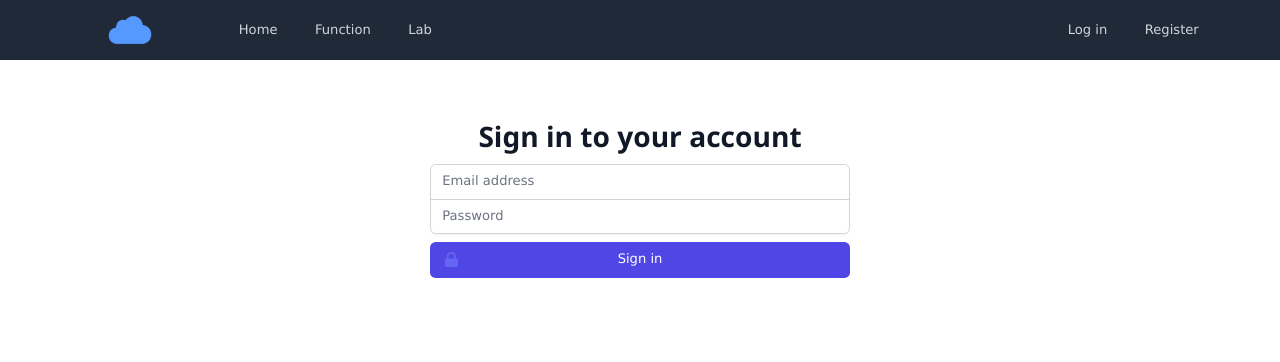
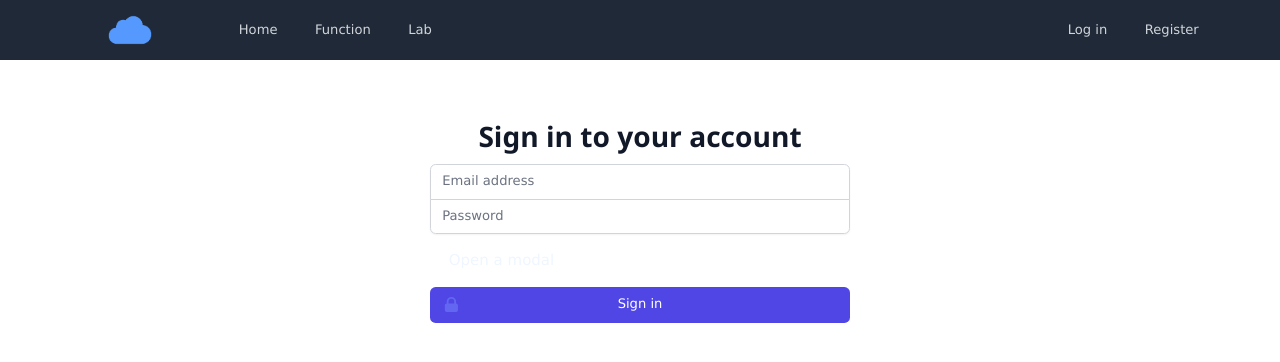
Before and after one commit to CW3A1/flask, a Flask app: page /login in a window 1280 px wide. Shown: the top 362 px of the page. Run offline with Flask 2, Linux system fonts and the light colour scheme.

Commit message:
commitment

```diff
--- a/templates/login.html
+++ b/templates/login.html
@@ -36,6 +36,97 @@
             placeholder="Password">
         </div>
             </div>
+
+
+
+
+
+
+
+
+
+            <style>
+              :root {
+                  --shadow:0 25px 50px -12px rgba(0, 0, 0, 0.25);
+                  --ring-offset-shadow:0 0 #0000;
+                  --ring-shadow:0 0 #0000;
+              }
+
+              .card_open {
+                  animation-duration: 2s;
+                  animation-name: card_open;
+              }
+
+              @keyframes card_open {
+                  from {
+                      height: 1%;
+                      box-shadow: var(--shadow);
+                  }
+
+                  to {
+                      height: 100%;
+                      box-shadow: var(--ring-offset-shadow,0 0 #0000),var(--ring-shadow,0 0 #0000),var(--shadow);
+                  }
+              }
+          </style>
+
+          <button id="card_open" class="py-2 px-5 bg-white hover:bg-indigo-500 border-gray-500 text-blue-50 hover:text-white rounded-md block">Open a modal</button>
+
+              <div id="card_panel" class="main-modal fixed w-full inset-0 z-50 overflow-hidden flex justify-center items-center hidden">
+                  <div class="modal-container bg-white w-4/12 md:max-w-11/12 mx-auto rounded-xl z-50 overflow-y-auto">
+                      <div class="modal-content py-4 text-left px-6">
+                          <div class="flex justify-between items-center pb-3">
+                              <p class="text-2xl font-bold text-gray-500">Relax.</p>
+                              <div id="card_close" class="modal-close cursor-pointer z-50">
+                                  <svg class="fill-current text-gray-500" xmlns="http://www.w3.org/2000/svg" width="18" height="18" viewBox="0 0 18 18">
+                                      <path d="M14.53 4.53l-1.06-1.06L9 7.94 4.53 3.47 3.47 4.53 7.94 9l-4.47 4.47 1.06 1.06L9 10.06l4.47 4.47 1.06-1.06L10.06 9z"></path>
+                                  </svg>
+                              </div>
+                          </div>
+                          <div class="my-5 mr-5 ml-5 flex justify-center">
+                              <p>And try to remember your password.</p>
+                          </div>
+                      </div>
+                  </div>
+              </div>
+
+          <script>
+              const card_open = document.getElementById('card_open')
+              const card_close = document.getElementById('card_close')
+              const card_panel = document.getElementById('card_panel')
+
+              function modalState() {
+                  if(card_panel.classList.contains('hidden')) {
+                      // Show modal
+                      card_panel.classList.remove('hidden')
+                      card_panel.classList.add('block')
+
+                      // Delete button
+                      card_open.classList.add('hidden')
+                      card_open.classList.remove('block')
+
+                      // Start animation open
+                      card_panel.classList.add('card_open')
+                  } else {
+                      // Delete modal
+                      card_panel.classList.add('hidden')
+                      card_panel.classList.remove('block')
+
+                      // Show button
+                      card_open.classList.remove('hidden')
+                      card_open.classList.add('block')
+
+                      // Remove animation open
+                      card_panel.classList.remove('card_open')
+                  }
+              }
+
+              card_open.addEventListener('click', modalState)
+              card_close.addEventListener('click', modalState)
+          </script>
+
+
+
             <div>
                 <button type="submit"
                     class="group relative w-full flex justify-center py-2 px-4 border border-transparent text-sm font-medium rounded-md text-white bg-indigo-600 hover:bg-indigo-700 focus:outline-none focus:ring-2 focus:ring-offset-2 focus:ring-indigo-500">
```
